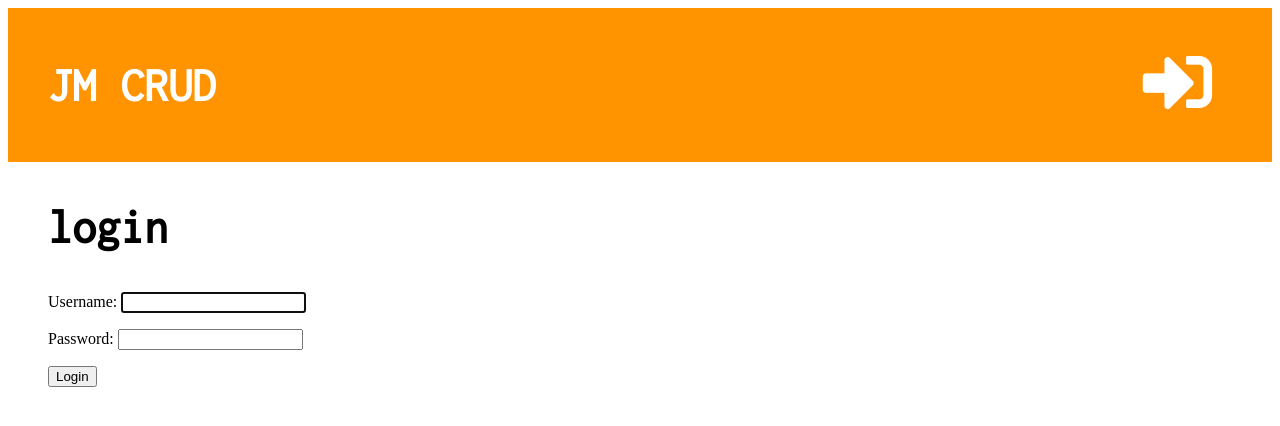
After one commit to JoniMop/my_django_site, a Django app: page /accounts/login/ in a window 1280 px wide. The commit adds this page. Shown: the top 426 px of the page. Run offline with Django 3.2, Linux system fonts and the light colour scheme; some libraries are stand-ins or nearby versions.

Commit message:
Add login functionality.

```diff
--- a/blog/templates/blog/base.html
+++ b/blog/templates/blog/base.html
@@ -4,9 +4,9 @@
 <html>
   <head>
     <meta charset="utf-8">
-    <title>JoniMop Blog</title>
+    <title>{% block title %}{% endblock %}</title>
     <link href="https://fonts.googleapis.com/css?family=Inconsolata" rel="stylesheet">
-    <link href="https://stackpath.bootstrapcdn.com/bootstrap/4.1.3/js/bootstrap.min.js" rel="stylesheet" integrity="sha384-MCw98/SFnGE8fJT3GXwEOngsV7Zt27NXFoaoApmYm81iuXoPkFOJwJ8ERdknLPMO" crossorigin="anonymous">
+    <link href="https://stackpath.bootstrapcdn.com/bootstrap/4.1.3/css/bootstrap.min.css">
     <link rel="stylesheet" href="{% static 'css/blog.css' %}">
     <link rel="stylesheet" href="https://use.fontawesome.com/releases/v5.2.0/css/all.css" integrity="sha384-hWVjflwFxL6sNzntih27bfxkr27PmbbK/iSvJ+a4+0owXq79v+lsFkW54bOGbiDQ" crossorigin="anonymous">
 
@@ -17,6 +17,10 @@
         {% if user.is_authenticated %}
           <a href="{% url 'post_draft_list' %}" class="top-menu"><i class="fab fa-firstdraft fa-2x"></i></a>
           <a href="{% url 'post_new' %}" class="top-menu"><i class="fas fa-plus fa-2x" style=color: white;></i></a>
+        {% else %}
+        <a href="{% url 'login' %}" class="top-menu"><i class="fas fa-sign-in-alt fa-2x"></i></a>
+
+
         {% endif %}
         <h1><a href="{% url "post_list" %}">JM CRUD</a></h1>
     </div>
--- a/blog/templates/blog/post_detail.html
+++ b/blog/templates/blog/post_detail.html
@@ -1,4 +1,6 @@
 {% extends 'blog/base.html' %}
+
+{% block title %}{{ post.title }}{% endblock %}
 
 {% block content %}
     <div class="post">
--- a/blog/templates/blog/post_draft_list.html
+++ b/blog/templates/blog/post_draft_list.html
@@ -1,7 +1,8 @@
 {% extends 'blog/base.html' %}
 
+{% block title %}My drafts{% endblock %}
+
 {% block content %}
-
     {% for post in posts %}
         <div class="post">
           <p class="date">created: {{ post.created_date|date:'m-d-y' }}</p>
--- a/blog/templates/blog/post_edit.html
+++ b/blog/templates/blog/post_edit.html
@@ -1,4 +1,6 @@
 {% extends 'blog/base.html' %}
+
+{% block title %}{{ post.title }}{% endblock %}
 
 {% block content %}
 <h1>New Post</h1>
--- a/blog/templates/blog/post_list.html
+++ b/blog/templates/blog/post_list.html
@@ -1,4 +1,6 @@
 {% extends 'blog/base.html' %}
+
+{% block title %}My CRUD{% endblock %}
 
 {% block content %}
       {% for post in posts %}
--- /dev/null
+++ b/blog/templates/registration/login.html
@@ -0,0 +1,12 @@
+{% extends 'blog/base.html' %}
+
+{% block title %}Login{% endblock %}
+
+{% block content %}
+  <h2>login</h2>
+  <form method="post">
+    {% csrf_token %}
+    {{ form.as_p }}
+  <button type="submit" class="btn btn-primary">Login</button>
+  </form>
+{% endblock %}
--- a/blog/urls.py
+++ b/blog/urls.py
@@ -1,8 +1,6 @@
 from django.urls import path
-from django.conf import settings
-from django.conf.urls.static import static
 from . import views
-
+from django.contrib.auth import views as auth_views
 
 urlpatterns = [
     path('', views.post_list, name='post_list'),
@@ -10,5 +8,6 @@ urlpatterns = [
     path('post/new/', views.post_new, name='post_new'),
     path('post/<int:pk>/edit/', views.post_edit, name='post_edit'),
     path('drafts/', views.post_draft_list, name='post_draft_list'),
-    path('post/<int:pk>/publish/', views.post_publish, name='post_publish')
+    path('post/<int:pk>/publish/', views.post_publish, name='post_publish'),
+    path('accounts/login/', auth_views.LoginView.as_view(), name='login'),
 ]
--- a/mysite/settings.py
+++ b/mysite/settings.py
@@ -26,6 +26,8 @@ SECRET_KEY = 'k4s7unt(*r^#m2tzn!*^#4r4i7uozqh51jb28j5ct9ux7l(m*o'
 DEBUG = True
 
 ALLOWED_HOSTS = []
+
+LOGIN_REDIRECT_URL = 'post_list'
 
 
 # Application definition
```
Also changed, not shown: blog/views.py (+6 -4 lines), db.sqlite3.
